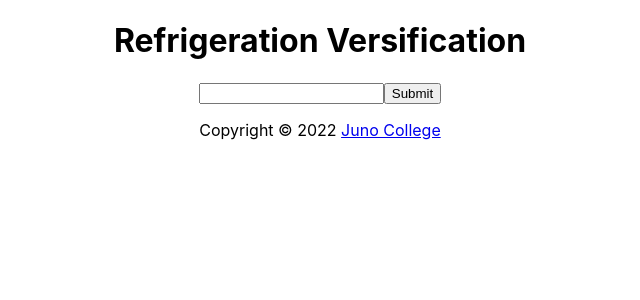
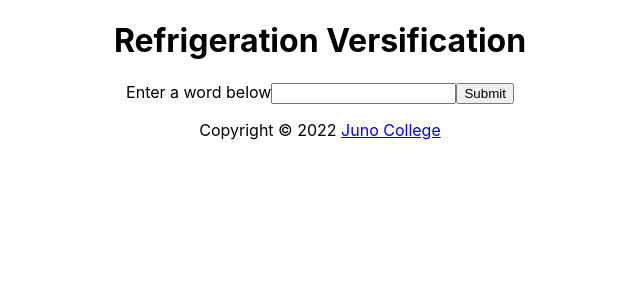
Before and after one commit to inspiredGames/refrigerationVersification, a React (Create React App) app: page / in a window 1280 px wide. Shown: the top 300 px of the page, without its empty margins (320-960 px from the left). Built offline with nearby package versions, Linux system fonts and the light colour scheme.

Commit message:
added SearchForm and WordBank components

```diff
--- a/src/Main.js
+++ b/src/Main.js
@@ -1,14 +1,13 @@
 import axios from 'axios';
 import { useState } from 'react'
-// import SearchForm from './SearchForm';
-// import WordBank from './WordBank';
+import SearchForm from './SearchForm';
+import WordBank from './WordBank';
 
 const Main = () => {
 
     const [words, setWords] = useState([])
-    const [userInput, setUserInput] = useState("")
 
-    const handleGetWords = (e) => {
+    const handleGetWords = (e, userInput) => {
         e.preventDefault();
 
         axios({
@@ -29,36 +28,19 @@ const Main = () => {
             setWords(listOfWords);
         })
     }
-    // This will track the users typing
-    const handleUserInput = (e) => {
-        const input = e.target.value;
-        const lowerCaseInput = input.toLowerCase();
-        setUserInput(lowerCaseInput);
-    }
+    // // This will track the users typing
+    // const handleUserInput = (e) => {
+    //     const input = e.target.value;
+    //     const lowerCaseInput = input.toLowerCase();
+    //     setUserInput(lowerCaseInput);
+    // }
 
     return (
         <div>
-            {/* <SearchForm handleGetWords={handleGetWords} /> */}
+            <SearchForm handleGetWords={handleGetWords} />
 
-            <form onSubmit={(e) => {
-                handleGetWords(e, userInput)
-                setUserInput('')
-            }}>
-                <label></label>
-                <input type="text" onChange={(e) => { handleUserInput(e) }} value={userInput} />
-                <button>Submit</button>
-            </form>
+            <WordBank words={words}/>
 
-            {/* <WordBank words={words}/> */}
-            <ul>
-                {
-                    words.map((w) => {
-                        return (
-                            <li key={w.word}>{w.word}</li>
-                        )
-                    })
-                }
-            </ul>
         </div>
     )
 
--- /dev/null
+++ b/src/SearchForm.js
@@ -0,0 +1,26 @@
+import { useState } from 'react'
+
+const SearchForm = (props) => {
+
+    const [userInput, setUserInput] = useState("")
+
+    // This will track the users typing
+    const handleUserInput = (e) => {
+        const input = e.target.value;
+        const lowerCaseInput = input.toLowerCase();
+        setUserInput(lowerCaseInput);
+    }
+
+    return (
+        <form onSubmit={(e) => {
+            props.handleGetWords(e, userInput)
+            setUserInput('')
+        }}>
+            <label htmlFor="searchBar">Enter a word below</label>
+            <input type="text" id="searchBar" onChange={(e) => { handleUserInput(e) }} value={userInput} />
+            <button>Submit</button>
+        </form>
+    )
+}
+
+export default SearchForm;
--- /dev/null
+++ b/src/WordBank.js
@@ -0,0 +1,17 @@
+
+const WordBank = (props) => {
+
+    return (
+        <ul>
+            {
+                props.words.map((w) => {
+                    return (
+                        <li key={w.word}>{w.word}</li>
+                    )
+                })
+            }
+        </ul>
+    )
+}
+
+export default WordBank;
```
